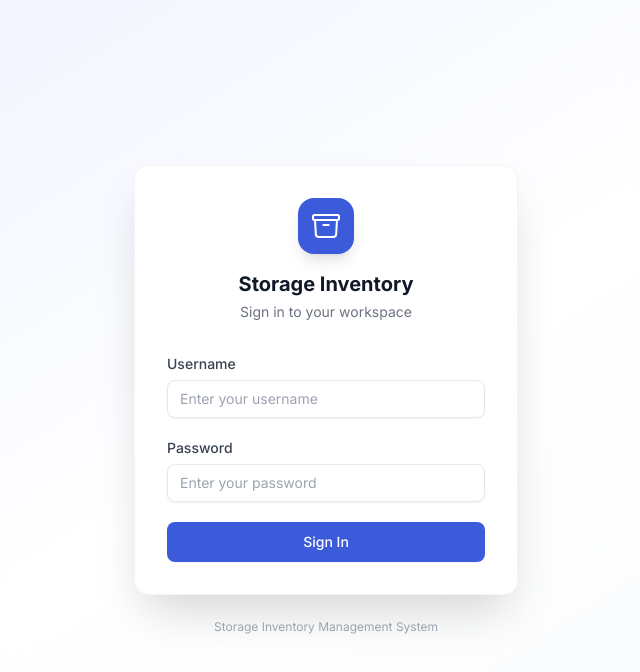
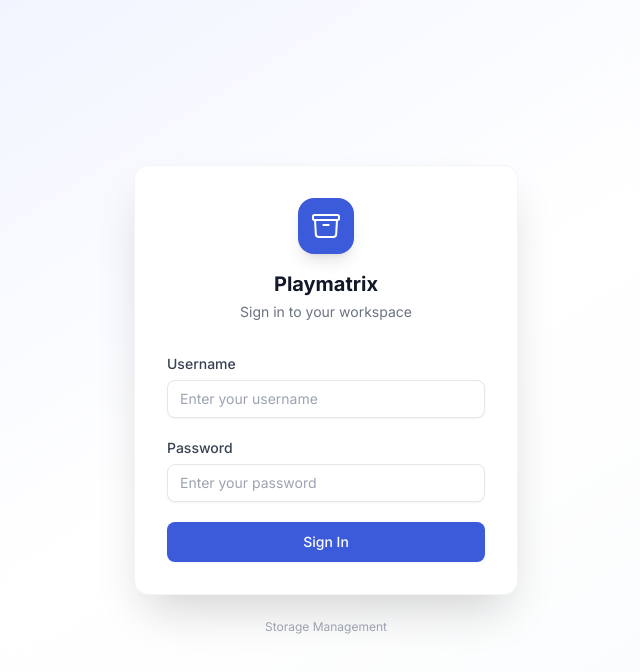
Before and after one commit to rturmanidze/storage-inventory, a React (Vite) app in the folder web/: page /login in a window 1280 px wide. Shown: the top 672 px of the page, without its empty margins (314-954 px from the left). Built offline with nearby package versions, Linux system fonts and the light colour scheme.

Commit message:
feat: rename app branding to Playmatrix with Storage Management subtitle
Agent-Logs-Url: https://github.com/rturmanidze/storage-inventory/sessions/b5da3924-8d4e-4c8a-8ea4-796bbb7f7b80

Co-authored-by: rturmanidze <128627579+rturmanidze@users.noreply.github.com>

```diff
--- a/web/index.html
+++ b/web/index.html
@@ -6,7 +6,7 @@
     <meta name="viewport" content="width=device-width, initial-scale=1.0" />
     <link rel="preconnect" href="https://fonts.googleapis.com" />
     <link rel="preconnect" href="https://fonts.gstatic.com" crossorigin />
-    <title>Storage Inventory — WMS</title>
+    <title>Playmatrix</title>
   </head>
   <body>
     <div id="root"></div>
--- a/web/src/components/Layout.tsx
+++ b/web/src/components/Layout.tsx
@@ -193,8 +193,8 @@ export default function Layout() {
           </div>
           {!collapsed && (
             <div className="min-w-0">
-              <span className="text-sm font-bold tracking-tight text-white block truncate">Storage WMS</span>
-              <span className="text-2xs text-gray-400 leading-none">Warehouse Management</span>
+              <span className="text-sm font-bold tracking-tight text-white block truncate">Playmatrix</span>
+              <span className="text-2xs text-gray-400 leading-none">Storage Management</span>
             </div>
           )}
         </div>
--- a/web/src/pages/Login.tsx
+++ b/web/src/pages/Login.tsx
@@ -51,7 +51,7 @@ export default function Login() {
                 <path strokeLinecap="round" strokeLinejoin="round" d="m20.25 7.5-.625 10.632a2.25 2.25 0 0 1-2.247 2.118H6.622a2.25 2.25 0 0 1-2.247-2.118L3.75 7.5M10 11.25h4M3.375 7.5h17.25c.621 0 1.125-.504 1.125-1.125v-1.5c0-.621-.504-1.125-1.125-1.125H3.375c-.621 0-1.125.504-1.125 1.125v1.5c0 .621.504 1.125 1.125 1.125Z" />
               </svg>
             </div>
-            <h1 className="text-xl font-bold text-gray-900">Storage Inventory</h1>
+            <h1 className="text-xl font-bold text-gray-900">Playmatrix</h1>
             <p className="text-sm text-gray-500 mt-1">Sign in to your workspace</p>
           </div>
 
@@ -121,7 +121,7 @@ export default function Login() {
         </div>
 
         <p className="text-center text-xs text-gray-400 mt-6">
-          Storage Inventory Management System
+          Storage Management
         </p>
       </div>
     </div>
```
